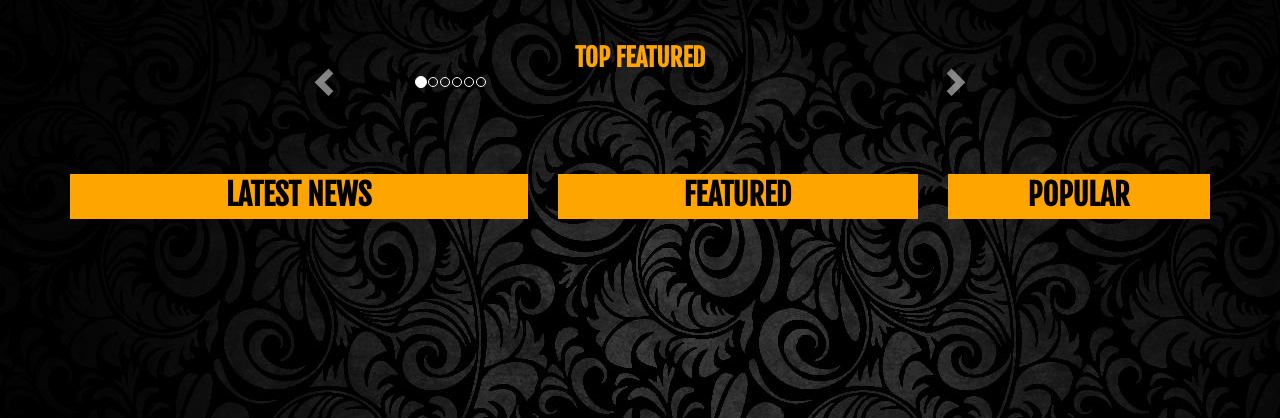
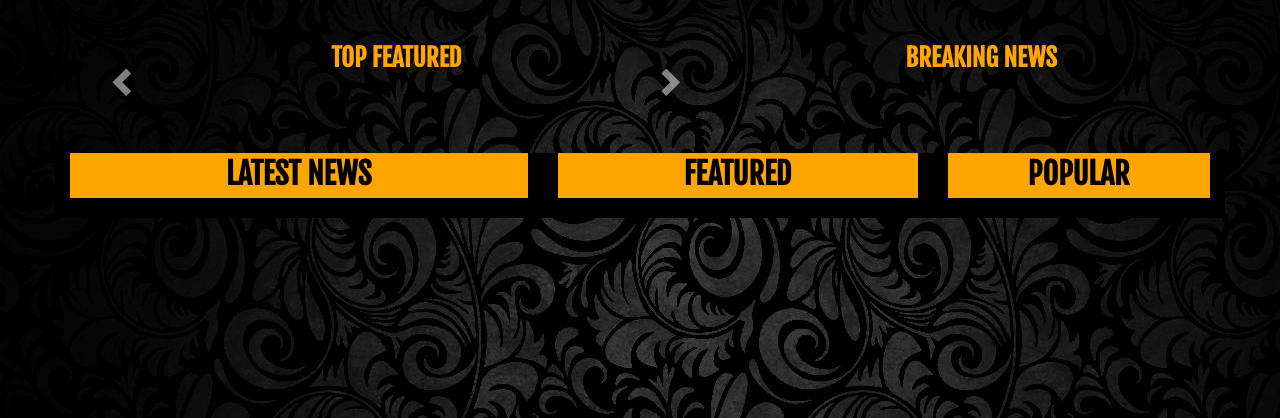
Before and after one commit to thesarcasticfootballer/counter-attack-football, a Python web app: template templates/mostread.html in a window 1280 px wide. Shown: the part 62-480 px from the top of the page. Run offline with Jinja, Linux system fonts and the light colour scheme; the template is opened without the code that fills it, so the values that code supplies are empty; some libraries are stand-ins or nearby versions.

Commit message:
breaking news

```diff
--- a/static/styles/Project.css
+++ b/static/styles/Project.css
@@ -871,6 +871,7 @@ viewbox
 .indicator
 {
     left: 100px;
+    visibility: hidden;
 }
 .carousel-slide
 {
@@ -894,3 +895,22 @@ viewbox
     margin-top: 0px;
     border: 1px solid #ffa500;
 }
+
+.topnewsbox
+{
+    background-color: black;
+}
+.breakingnews,.breakingnews a,.breakingnews a:hover
+{
+    font-size: 20px;
+    margin-bottom: 7px;
+    padding: : 5px;
+    font-family:'Fjalla One', sans-serif;
+    font-weight: 500;
+    text-align: center;
+    color: black;
+    border: 3px solid #ffa500;
+    background-color: #ffa500;
+    text-decoration: none;
+
+}
--- a/templates/mostread.html
+++ b/templates/mostread.html
@@ -85,13 +85,12 @@ and open the template in the editor.
 
 
 <br>
-        <div class = "article-headline">TOP FEATURED</div>
+
         <div class= "row">
-        <div class = "col-md-2">
-        </div>
 
-<div class = "col-md-8">
 
+<div class = "col-md-7">
+    <div class = "article-headline">TOP FEATURED</div>
         <div id="myCarousel" class="carousel slide" data-ride="carousel">
     <!-- Indicators -->
 
@@ -149,21 +148,16 @@ and open the template in the editor.
 
 
 
-          <!-- <div class = "col-lg-6">
-                {% for article in adata %}
-
-                <div class = "article-picture"><a href ="/news/{{article.key().id()}}"><img class= "hp1" src="{{article.picture}}" alt= "Image not Found" style = "width: 100%; height: 400; align: center;">
-                   </a>
-                </div>
-                <div class = article-headline><a href ="/news/{{article.key().id()}}">{{article.headline}}</a></div>
 
 
+    </div>
+    <div class ="col-md-5">
+        <div class = "article-headline">BREAKING NEWS</div>
+        {% for article in breaking %}
+        <div class ="breakingnews">
+        <a href ="/news/{{article.key().id()}}"> {{article.headline[:40]}} </div>
 
-    {% endfor %}
- </div>-->
-
-    </div>
-    <div class ="col-md-2">
+        {% endfor %}
 
     </div>
 
@@ -191,11 +185,10 @@ and open the template in the editor.
 
 
 
-            <br><br>
-
+    <br>
         <div class ="row">
 
-            <div class = "col-md-5">
+            <div class = "col-md-5 topnewsbox">
                 <div class = "news-category">LATEST NEWS</div>
                 <hr class = "news-categorytop">
              {% for article in latest %}
@@ -206,7 +199,7 @@ and open the template in the editor.
                <hr style= "border: 1px solid #515151;width: 95%;">
         {% endfor %}
             </div>
-            <div class = "col-md-4">
+            <div class = "col-md-4 topnewsbox">
                 <div class = "news-category">FEATURED</div>
                 <hr class = "news-categorytop">
              {% for article in allfeatured %}
@@ -225,7 +218,7 @@ and open the template in the editor.
                <hr style= "margin-top: 15px;border: 1px solid #515151;width: 95%;">
         {% endfor %}
             </div>
-            <div class = "col-md-3">
+            <div class = "col-md-3 topnewsbox">
                 <div class = "news-category">POPULAR</div>
                 <hr class = "news-categorytop">
              {% for article in popular %}
```
Also changed, not shown: main.py (+3 -7 lines), static/images/unitedfans.jpg (added).
